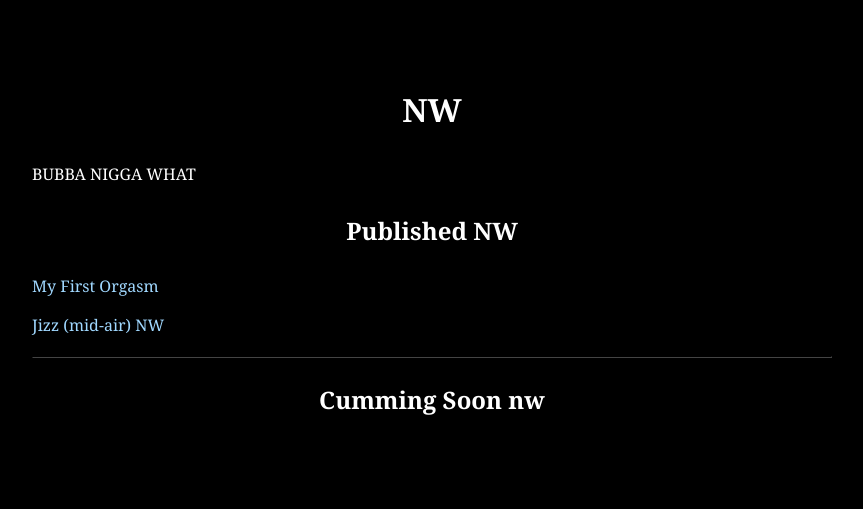
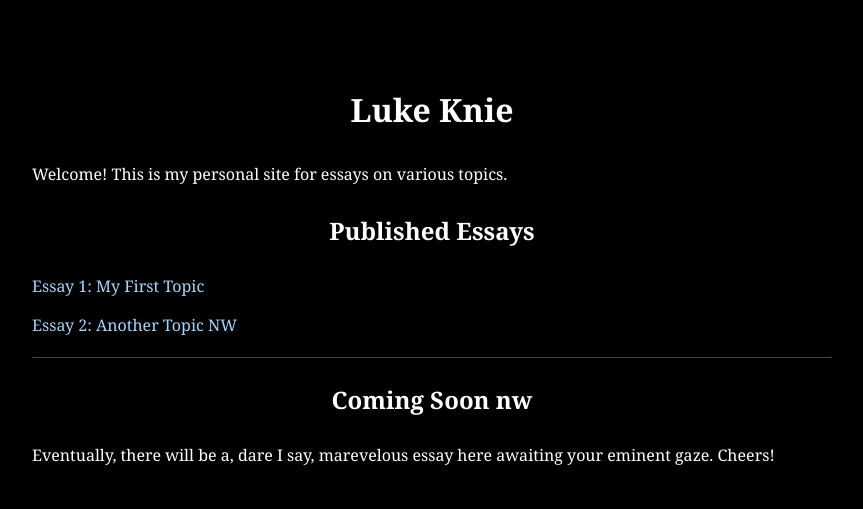
Before and after one commit to ldknie/lukeknie, a plain HTML site: page index.html in a window 1280 px wide. Shown: the whole page, without its empty margins (208-1071 px from the left). Drawn offline with Linux system fonts and the light colour scheme.

Commit message:
Update index.html

```diff
--- a/index.html
+++ b/index.html
@@ -3,7 +3,7 @@
 <head>
     <meta charset="UTF-8">
     <meta name="viewport" content="width=device-width, initial-scale=1.0">
-    <title>Matthew Asbury Griddy Page</title>
+    <title>Luke Knie</title>
     <style>
     body {
         font-family: Georgia, serif;
@@ -39,18 +39,19 @@
 </style>
 </head>
 <body>
-    <h1>NW</h1>
-    <p>BUBBA NIGGA WHAT</p>
+    <h1>Luke Knie</h1>
+    <p>Welcome! This is my personal site for essays on various topics.</p>
 
-    <h2>Published NW</h2>
+    <h2>Published Essays</h2>
     <ul>
-        <li><a href="essay1.html">My First Orgasm</a></li>
-        <li><a href="essay2.html">Jizz (mid-air) NW</a></li>
+        <li><a href="essay1.html">Essay 1: My First Topic</a></li>
+        <li><a href="essay2.html">Essay 2: Another Topic NW</a></li>
         <!-- Add more essays here as you create them -->
     </ul>
 
     <hr>
 
-    <h2>Cumming Soon nw</h2>
+    <h2>Coming Soon nw</h2>
+    <p>Eventually, there will be a, dare I say, marevelous essay here awaiting your eminent gaze. Cheers!</p>
 </body>
 </html>
```
